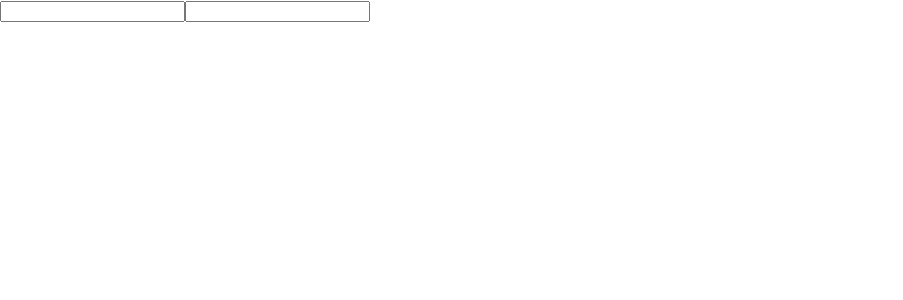
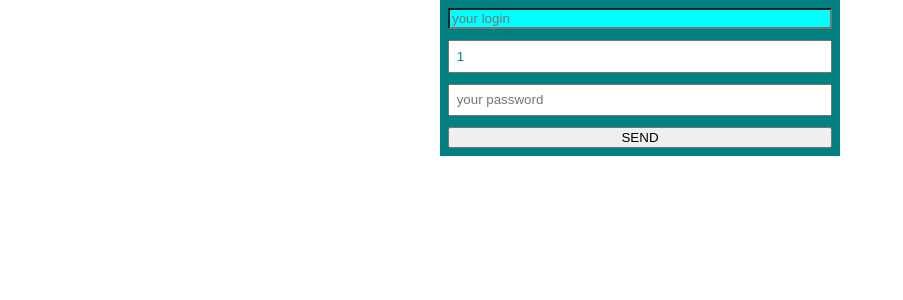
Before and after one commit to novolokova/react-18-01-23, a React (Create React App) app: page /sing-in in a window 1280 px wide. Shown: the top 300 px of the page, without its empty margins (0-903 px from the left). Built offline with nearby package versions, Linux system fonts and the light colour scheme.

Commit message:
Add exemple Formik

```diff
--- a/src/App.js
+++ b/src/App.js
@@ -1,18 +1,10 @@
 import React from "react";
 import LogInForm from "./components/form/LogInForm";
-import { LOG_IN_SCHEMA } from './utils/validationSchemas';
+
 
 
 function App() {
-  const userDataLogIn = {
-    login: "qw erty",
-    password: "gr3at@3wdsG",
-  };
-  console.log(
-    LOG_IN_SCHEMA.validate(userDataLogIn)
-      .then((values) => console.log(values))
-      .catch((err)=> console.log(err))
-  );
+
   return (
     <>
       <LogInForm />
@@ -23,6 +15,10 @@ export default App;
 
 // gr3at@3wdsG
 
+
+
+
+//**************************************************************** */
 // <>
 // <BrowserRouter>
 // <nav>
--- a/src/components/Header/Header.module.scss
+++ b/src/components/Header/Header.module.scss
@@ -2,7 +2,7 @@
 
 .header{
     display: flex;
-    justify-content: end;
+    justify-content: flex-end;
     padding: 1em;
     >*{
         margin-left: 30px;
--- /dev/null
+++ b/src/components/form/InputWrapper/index.js
@@ -0,0 +1,14 @@
+import React from "react";
+import { ErrorMessage, Field} from "formik";
+
+const InputWrapper = (props) => {
+  const {name, className, ...rest} = props;
+  return (
+    <label className={className}>
+      <Field name={name} {...rest}/>
+      <ErrorMessage name={name} component="span" />
+    </label>
+  );
+};
+//ErrorMessage підтягує з LOG_IN_SCHEMA валідацію та виводить error-message
+export default InputWrapper;
--- /dev/null
+++ b/src/components/form/InputWrapperWithValidate/InputWrapperWithValidate.module.scss
@@ -0,0 +1,9 @@
+label .valid {
+    color: yellow;
+  }
+  label .invalid {
+    color: red;
+  }
+  .input{
+    background-color: aqua;
+  }
--- /dev/null
+++ b/src/components/form/InputWrapperWithValidate/index.js
@@ -0,0 +1,23 @@
+import React from "react";
+import cx from 'classnames';
+import { Field } from "formik";
+import styles from "./InputWrapperWithValidate.module.scss";
+
+const InputWrapperWithValidate = (props) => {
+    const { name, className , ...rest} = props;
+    return (
+      <label className={className}>
+        <Field name={name}>
+          {({ field, form, meta }) => {
+            const validStyle = cx(styles.input, {
+              [styles.valid]:  meta.touched && !meta.error,
+              [styles.invalid]: meta.touched && meta.error
+            });
+            return <input {...field}  className={validStyle} {...rest}/>;
+          }}
+        </Field>
+      </label>
+    );
+};
+
+export default InputWrapperWithValidate;
--- /dev/null
+++ b/src/components/form/LogInForm/LogInForm.module.scss
@@ -0,0 +1,36 @@
+@use "src/common/styles/color" as color;
+
+.form{
+  display: flex;
+  flex-direction: column;
+  max-width: 400px;
+  margin: auto;
+  padding: 0.5em;
+  background-color: color.$main-color;
+}
+.label{
+  display: flex;
+  flex-direction: column;
+  margin-bottom: 0.7em;
+  position: relative;
+  input{
+    padding: 0.5em;
+    color: color.$main-color;
+  }
+  span {
+    position: absolute;
+    top: 40%;
+    left: 20%;
+    z-index: 3;
+    padding: 0.3em;
+    border: 1px solid red;
+    background-color:rgb(251, 219, 224);
+    color:red;
+  }
+}
+.labelValid{
+  display: flex;
+  flex-direction: column;
+  margin-bottom: 0.7em;
+  position: relative;
+}
--- a/src/components/form/LogInForm/index.js
+++ b/src/components/form/LogInForm/index.js
@@ -1,20 +1,60 @@
-import React, { Component } from 'react';
+import React from "react";
+import { Form, Formik } from "formik";
+import { LOG_IN_SCHEMA } from "../../../utils/validationSchemas";
+import InputWrapper from "../InputWrapper";
+import InputWrapperWithValidate from '../InputWrapperWithValidate';
+import styles from "./LogInForm.module.scss";
 
-class LogInForm extends Component {
-    render() {
-        return (
-            <form>
-              <input name='login'/>
-              <input name='password'/>
-            </form>
-        );
-    }
-}
+const initialValues = {//  обов'язковий props у Formik,
+    login: "", // ключі обов'язково співпадають з Input-- name="login"
+    password: "",  //   name="number"
+    number: 1,  //  name="password"
+  };
+const LogInForm = (props) => {
+  const onSubmit = (values, formikBag) => {
+    // обов'язковий props у Formik, окрема логіка яка обробляє данні нашої форми,  приходить з зовні у props, не тут її прописувати!!!
+    console.group();
+    console.log(values);
+    console.log(formikBag);// багато методів
+    console.groupEnd();
+    formikBag.resetForm();
+  };
+  return (//Formik - фомує та зберігає стан, обробка та валідація полів
+    <Formik
+    initialValues={initialValues} //
+    onSubmit={onSubmit}//
+    validationSchema={LOG_IN_SCHEMA}
+  >
+    {(formikProps) => {
+      //console.log(formikProps);
+      return (
+        <Form className={styles.form}>
+          <InputWrapperWithValidate
+            name="login"
+            type="text"
+            placeholder="your login"
+            className={styles.labelValid}
+          />
+          <InputWrapper
+            name="number"
+            type="number"
+            step="5"
+            placeholder="your number"
+            className={styles.label}
+          />
+          <InputWrapper
+            name="password"
+            type="password"
+            placeholder="your password"
+            className={styles.label}
+          />
+          <input type="submit" value="SEND" />
+          {/* <Field type='submit' value="SEND"/> шнший варіант запису*/}
+        </Form>
+      );
+    }}
+  </Formik>
+  );
+};
 
 export default LogInForm;
-
-
-
-
-
-// LoginForm
--- a/src/utils/validationSchemas.js
+++ b/src/utils/validationSchemas.js
@@ -1,11 +1,30 @@
  import * as Yup from "yup";
 
-export const NAME_SCHEMA = Yup.string().trim().matches(/^[A-Z][a-z]{4,15}$/, 'Must be only latin letter').required("Required!");
 
-export const PASS_SCHEMA = Yup.string().trim().matches(/^(?=.*?[A-Z])(?=.*?[a-z])(?=.*?[0-9])(?=.*?[#?!@$ %^&*-]).{8,20}$/).required("Required!");
+ export const NAME_SCHEMA = Yup.string()
+ .trim()
+ .min(5, "Must be more 5 letters")
+ .max(16, "Must be less 16 letters")
+ .matches(/^[A-Z][a-z]{4,15}$/, "Must be only latin letter")
+ .required("Required!");
+
+export const PASS_SCHEMA = Yup.string()
+ .trim()
+ .min(8, "Must be more 8 symbols")
+ .max(20, "Must be less 20 symbols")
+ .matches(
+   /^(?=.*?[A-Z])(?=.*?[a-z])(?=.*?[0-9])(?=.*?[#?!@$ %^&*-]).{8,20}$/,
+   "Check your password"
+ )
+ .required("Required!");
 
 export const LOG_IN_SCHEMA = Yup.object({
-  login: Yup.string().trim().matches(/^[a-z]{4,15}$/, 'Must be only latin lowercase letter').required("Required!"),
+ login: Yup.string()
+   .trim()
+   .min(4, "Must be more 4 letters")
+   .max(15, "Must be less 15 letters")
+   .matches(/^[a-z]{4,15}$/, "Must be only latin lowercase letter")
+   .required("Required!"),
  password: PASS_SCHEMA,
 });
 
@@ -18,5 +37,7 @@ export const SIGN_UP_SCHEMA = Yup.object({
  isMale: Yup.boolean().required(),
 });
 
+
 //gr3at@3wdsG
+
 // Yup - інструмент для валідації
```
Lines whose indentation alone changed are shown as unchanged.
